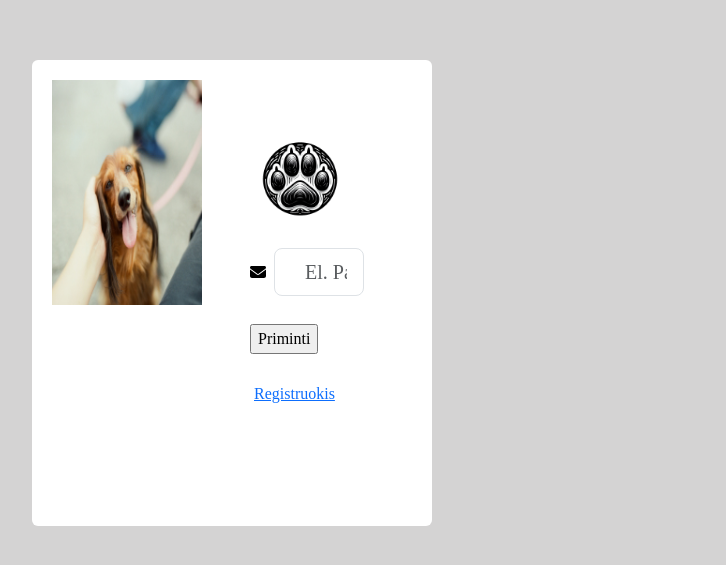
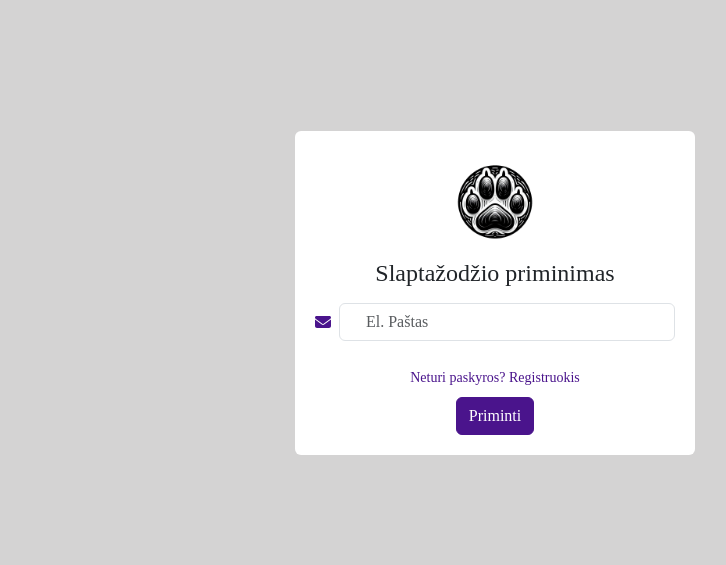
Before and after one commit to odilijus-grinkas/pet_adoption, a React (Vite) app in the folder client/: page /Recovery in a window 1280 px wide. Shown: the part 107-672 px from the top of the page, without its empty margins (145-871 px from the left). Built offline with nearby package versions, Linux system fonts and the light colour scheme; a web font is replaced by a local one.

Commit message:
Register Token  UI fix

```diff
--- a/client/src/components/auth/Login.tsx
+++ b/client/src/components/auth/Login.tsx
@@ -3,6 +3,8 @@ import logo from './assets/logo.png';
 import { Link } from 'react-router-dom';
 import { useState } from "react";
 import { ValdiationLogin } from '../Inputs/Validation';
+import { FontAwesomeIcon } from '@fortawesome/react-fontawesome';
+import { faLock, faUser } from '@fortawesome/free-solid-svg-icons';
 
 const Login = () => {
     const [errorMessage, setErrorMessage] = useState("");
@@ -43,6 +45,9 @@ const Login = () => {
           const parsedResponse = await response.json();
           setUserData(parsedResponse);
           setErrorMessage("");
+
+
+          localStorage.setItem('token', parsedResponse.token); // TOKEN!!!
         } else {
           const errorData = await response.json();
           setErrorMessage(errorData.message);
@@ -60,20 +65,22 @@ const Login = () => {
             <img src={logo} alt="Logo" width="100" height="100" />
           </div>
           <form onSubmit={handleSubmit}>
-            <h4 className="text-center">Prisijungti</h4>
-            <div className="mt-3 text-center">
+            <h4 className="text-center p-2">Prisijungti</h4>
+            <div className="form-outline mb-4 d-flex align-items-center">
+            <FontAwesomeIcon icon={faUser} className='icon  me-2' />
               <input placeholder="Naudotojo Vardas" className="form-control" name="username" onChange={handleChange} />
             </div>
-            <div className="mt-3 text-center">
+            <div className="form-outline mb-4 d-flex align-items-center">
+            <FontAwesomeIcon icon={faLock} className='icon  me-2' />
               <input placeholder="Slaptažodis" className="form-control" name="password" type="password" onChange={handleChange} />
             </div>
-            <div>
             {userData ? Object.keys(userData).map((key, index) => ( <div key={index}>{key}: {userData[key]}</div>  )) : null}
             {errorMessage && <div className='errorMessage'>{errorMessage.username}</div>}
             {errorMessage && <div className='errorMessage'>{errorMessage.password}</div>}
-            </div>
-            <div className="text-center">
-              <Link className="forgot" to="/Register">Neturi paskyros? Registruokis</Link>
+            <div className="text-center p-1">
+              <Link className="forgot" to="/Register">Neturi paskyros? Registruokis</Link> <br />
+
+              <Link className="forgot" to="/Recovery">Priminti slaptažodį</Link>
             </div>
             <div className="mt-2 text-center">
               <button className="btn btn-primary btn-block">Prisijungti</button>
--- a/client/src/components/auth/Recovery.tsx
+++ b/client/src/components/auth/Recovery.tsx
@@ -1,53 +1,33 @@
-import './auth.scss'
+import { Link } from 'react-router-dom';
 import { FontAwesomeIcon } from '@fortawesome/react-fontawesome';
+import { faEnvelope } from '@fortawesome/free-solid-svg-icons';
+import logo from './assets/logo.png';
+const Recovery = () => {
 
-import recovery from './assets/recovery.jpg';
-import logo from './assets/logo.png';
-import { faEnvelope } from '@fortawesome/free-solid-svg-icons';
-import { Link } from 'react-router-dom';
-
-const Recovery = () => {
     return (
-    <section className="vh-100">
-    <div className="container py-5 h-100">
-        <div className="row d-flex justify-content-center align-items-center h-100">
-             <div className="col col-xl-10">
-                 <div className="card ">
-                      <div className="row g-0">
-                      <div className="col-md-6 col-lg-5 d-none d-md-block">
-                          <img src={recovery} width={500} height={500} alt="Login Forma" className="sidedog img-fluid" />
+        <section>
+            <div className="card">
+                <div className="text-center intro">
+                    <img src={logo} alt="Logo" width="100" height="100" />
                 </div>
-                             <div className="col-md-6 col-lg-7 d-flex mb-5 align-items-center">
-                             <div className="card-body p-4 p-lg-5 text-white">
-                                <div className="d-flex align-items-center mb-3 pb-1">
-                                 <span className="h1 fw-bold mb-0">
-                                 <img src={logo} alt="Logo" width="100" height="100"/></span>
+                <form >
+                    <h4 className="text-center p-2">Slaptažodžio priminimas</h4>
+                    <div className="form-outline mb-4 d-flex align-items-center">
+                        <FontAwesomeIcon icon={faEnvelope} className="icon  me-2" />
+                        <input placeholder="El. Paštas" className="form-control pl-5" name="email" />
                     </div>
-
-                                <div className="form-outline mb-4 d-flex align-items-center">
-                                <FontAwesomeIcon icon={faEnvelope} className='text-black icon me-2' />
-                                    <input type="text" placeholder="El. Paštas" className="form-control form-control-lg" />
+                    <div className="text-center">
+                        <Link className="forgot" to="/Register">Neturi paskyros? Registruokis</Link>
                     </div>
-
-                                 <div className="pt-1 mb-4">
-                                    <input type="submit" className="button" value="Priminti"/>
+                    <div className="mt-2 text-center">
+                        <button type="submit" className="btn btn-primary btn-block">Priminti</button>
                     </div>
-                                 <div className="container">
-                                        <div className="row">
-                                        <div className="col p-1">
-                                        <Link className="link" to="/Register">Registruokis</Link>
-                                    </div>
-                                    </div>
-                                    </div>
-                             </div>
-                             </div>
-
-                    </div>
-                 </div>
-            </div>
+                </form>
+                <div className="d-flex justify-content-between">
                 </div>
             </div>
         </section>
-    )
-}
+    );
+};
+
 export default Recovery;
--- a/client/src/components/auth/Register.tsx
+++ b/client/src/components/auth/Register.tsx
@@ -1,11 +1,13 @@
-import './auth.scss'; // Import SCSS file
+import './auth.scss';
 import logo from './assets/logo.png';
 import { Link } from 'react-router-dom';
 import { useState } from "react";
 import { ValidationRegister } from '../Inputs/Validation';
+import { FontAwesomeIcon } from '@fortawesome/react-fontawesome';
+import { faLock, faUser, faEnvelope } from '@fortawesome/free-solid-svg-icons';
 
 const Register = () => {
-  const [errorMessage, setErrorMessage] = useState("");
+  const [errorMessage, setErrorMessage] = useState({});
   const [userData, setUserData] = useState(null);
   const [formData, setFormData] = useState({
     email: "",
@@ -14,7 +16,7 @@ const Register = () => {
     confirmPassword: ""
   });
 
-  const handleChange = (e: React.ChangeEvent<HTMLInputElement>) => {
+  const handleChange = (e) => {
     const { name, value } = e.target;
     setFormData(prevState => ({
       ...prevState,
@@ -22,7 +24,7 @@ const Register = () => {
     }));
   };
 
-  const handleSubmit = async (e: React.FormEvent<HTMLFormElement>) => {
+  const handleSubmit = async (e) => {
     e.preventDefault();
 
     const errors = ValidationRegister(formData);
@@ -44,16 +46,18 @@ const Register = () => {
       if (response.ok) {
         const parsedResponse = await response.json();
         setUserData(parsedResponse);
-        setErrorMessage("");
+        setErrorMessage({});
       } else {
         const errorData = await response.json();
-        setErrorMessage(errorData.message);
+        setErrorMessage({ general: errorData.message });
       }
     } catch (error) {
       console.error("Error:", error);
-      setErrorMessage("An error occurred. Please try again later.");
+      setErrorMessage({ general: "An error occurred. Please try again later." });
     }
   };
+
+
 
   return (
     <section>
@@ -63,35 +67,34 @@ const Register = () => {
         </div>
         <form onSubmit={handleSubmit}>
           <h4 className="text-center">Registracija</h4>
-          <div className="mt-3">
-            <div className="inputbox position-relative">
-              <input placeholder="El. Paštas" className="form-control pl-5"  name="email" onChange={handleChange} />
+          <div className="mt-3 text-center">
+            <div className="form-outline mb-4 d-flex align-items-center">
+              <FontAwesomeIcon icon={faEnvelope} className="icon  me-2" />
+              <input placeholder="El. Paštas" className="form-control pl-5" name="email" onChange={handleChange} />
             </div>
-
-          </div>
-          <div className="mt-3 text-center">
+            <div className="form-outline mb-4 d-flex align-items-center">
+            <FontAwesomeIcon icon={faUser} className='icon  me-2' />
               <input placeholder="Naudotojo Vardas" className="form-control" name="username" onChange={handleChange} />
             </div>
-          <div className="mt-3 text-center">
+            <div className="form-outline mb-4 d-flex align-items-center">
+            <FontAwesomeIcon icon={faLock} className='icon  me-2' />
               <input placeholder="Slaptažodis" className="form-control" name="password" type="password" onChange={handleChange} />
-
             </div>
-          <div className="mt-3 text-center">
+            <div className="form-outline mb-4 d-flex align-items-center">
+            <FontAwesomeIcon icon={faLock} className='icon  me-2' />
               <input type="password" placeholder="Pakartokite Slaptažodį" className="form-control" name="confirmPassword" onChange={handleChange} />
-
             </div>
-          <div>
-            {userData ? Object.keys(userData).map((key, index) => (<div key={index}>{key}: {userData[key]}</div>)) : null}
             {errorMessage && <div className='errorMessage'>{errorMessage.email}</div>}
             {errorMessage && <div className='errorMessage'>{errorMessage.username}</div>}
             {errorMessage && <div className='errorMessage'>{errorMessage.password}</div>}
             {errorMessage && <div className='errorMessage'>{errorMessage.confirmPassword}</div>}
-          </div>
-          <div className="text-center">
+            {errorMessage.general && <div className='errorMessage text-center'>{errorMessage.general}</div>}
+            <div className="text-center p-1">
               <Link className="forgot" to="/Login">Jau turi Paskyra? Prisijungti</Link>
             </div>
             <div className="mt-2 text-center">
               <button className="btn btn-primary btn-block">Registruotis</button>
+            </div>
           </div>
         </form>
         <div className="d-flex justify-content-between"></div>
--- a/client/src/components/auth/auth.scss
+++ b/client/src/components/auth/auth.scss
@@ -10,7 +10,6 @@ section{
 
 
 .card{
-
     width: 400px;
     padding: 20px;
     border:none;
@@ -19,13 +18,11 @@ section{
 
 
 .account{
-
-        font-weight: 500;
+    font-weight: 500;
     font-size: 17px;
 }
 
 .contact{
-
         font-size: 13px;
 }
 
@@ -91,6 +88,11 @@ section{
     background-color: #4A148C;
     border-color: #4A148C;
 }
+.icon {
+    color: #4A148C;
+    text-shadow: 0 0 20px rgba(74, 20, 140, 0.8);
+}
+
 
 .errorMessage {
     font-weight: 900;
--- a/client/src/routes/MainRouter.tsx
+++ b/client/src/routes/MainRouter.tsx
@@ -5,6 +5,7 @@ import Login from "../components/auth/Login";
 import NotFound from "../components/NotFound";
 import Recovery from "../components/auth/Recovery";
 import Register from "../components/auth/Register";
+import TokenDisplay from "../components/auth/TokenTest";
 
 // import {allComps} from "../components/AdminModeratorPages/AdminModeratorPage";
 
@@ -19,6 +20,7 @@ function MainRouter() {
           <Route path="/Login" element={<Login />} />
           <Route path="/Register" element={<Register />} />
           <Route path="/Recovery" element={<Recovery />} />
+          <Route path="/Token" element={<TokenDisplay />} />
           {/* 404 Not Found Route */}
           <Route path="*" element={<NotFound />} />
           {/* Admin | Moderator Page Route */}
```
Also changed, not shown: client/src/components/auth/TokenTest.tsx (added, +36 -0 lines), 1 other file (tests, documents, lock files or other folders). Lines whose indentation alone changed are shown as unchanged.
